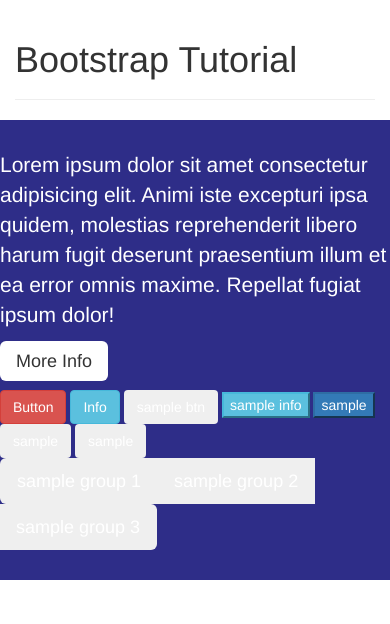
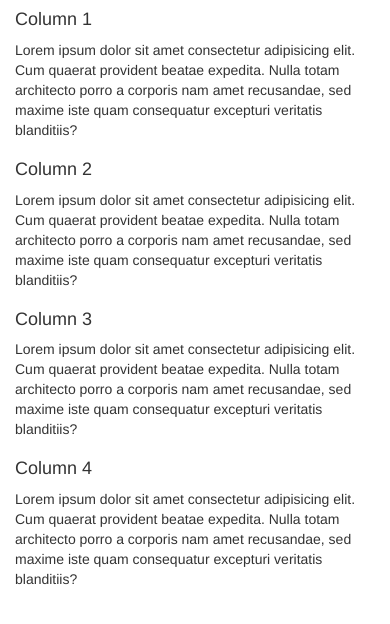
Before and after one commit to patrickdolloso/Bootstrap-TestWebpage, a plain HTML site: page index.html in a window 390 px wide. Drawn offline with nearby package versions, Linux system fonts and the light colour scheme.

Commit message:
Bootstrap Column responsiveness

```diff
--- a/index.html
+++ b/index.html
@@ -27,37 +27,30 @@
 
 </head>
 <body>
-    <div class="container-fluid">
-        <div class="page-header">
-            <h1>Bootstrap Tutorial</h1>
+
+    <div class="container">
+        <div class="row">
+            <div class="col-lg-3 col-md-3 col-sm-6 col-xs-12">
+                <h4>Column 1</h4>
+                <p>Lorem ipsum dolor sit amet consectetur adipisicing elit. Cum quaerat provident beatae expedita. Nulla totam architecto porro a corporis nam amet recusandae, sed maxime iste quam consequatur excepturi veritatis blanditiis?</p>
+            </div>
+
+                <div class="col-lg-3 col-md-3 col-sm-6 col-xs-12">
+                        <h4>Column 2</h4>
+                        <p>Lorem ipsum dolor sit amet consectetur adipisicing elit. Cum quaerat provident beatae expedita. Nulla totam architecto porro a corporis nam amet recusandae, sed maxime iste quam consequatur excepturi veritatis blanditiis?</p>
+                    </div>
+
+                    <div class="col-lg-3 col-md-3 col-sm-6 col-xs-12">
+                            <h4>Column 3</h4>
+                            <p>Lorem ipsum dolor sit amet consectetur adipisicing elit. Cum quaerat provident beatae expedita. Nulla totam architecto porro a corporis nam amet recusandae, sed maxime iste quam consequatur excepturi veritatis blanditiis?</p>
+                        </div>
+
+                        <div class="col-lg-3 col-md-3 col-sm-6 col-xs-12">
+                                <h4>Column 4</h4>
+                                <p>Lorem ipsum dolor sit amet consectetur adipisicing elit. Cum quaerat provident beatae expedita. Nulla totam architecto porro a corporis nam amet recusandae, sed maxime iste quam consequatur excepturi veritatis blanditiis?</p>
+                            </div>
+
         </div>
-    </div>
-
-    <div class="jumbotron">
-        <p>Lorem ipsum dolor sit amet consectetur adipisicing elit. Animi iste excepturi ipsa quidem, molestias reprehenderit libero harum fugit deserunt praesentium illum et ea error omnis maxime. Repellat fugiat ipsum dolor!</p>
-
-        <p><a href="#" class="btn-default btn-lg" role="button">More Info</a></p>
-
-        <button type="submit" class="btn btn-danger" role="button">Button</button>
-
-        <input type="button" value="Info" class="btn btn-info">
-
-        <button type="submit" class="btn">sample btn</button>
-
-        <button type="submit" class="btn-info">sample info</button>
-
-        <button type="submit" class="btn-primary">sample</button>
-
-        <button type="submit" class="btn">sample</button>
-
-        <button type="submit" class="btn">sample</button>
-
-        <div class="btn-group btn-group-lg" role="group">
-                <button type="submit" class="btn">sample group 1</button>
-                <button type="submit" class="btn">sample group 2</button>
-                <button type="submit" class="btn">sample group 3</button>
-        </div>
-
     </div>
 
 
```
Also changed, not shown: 1 other file.
